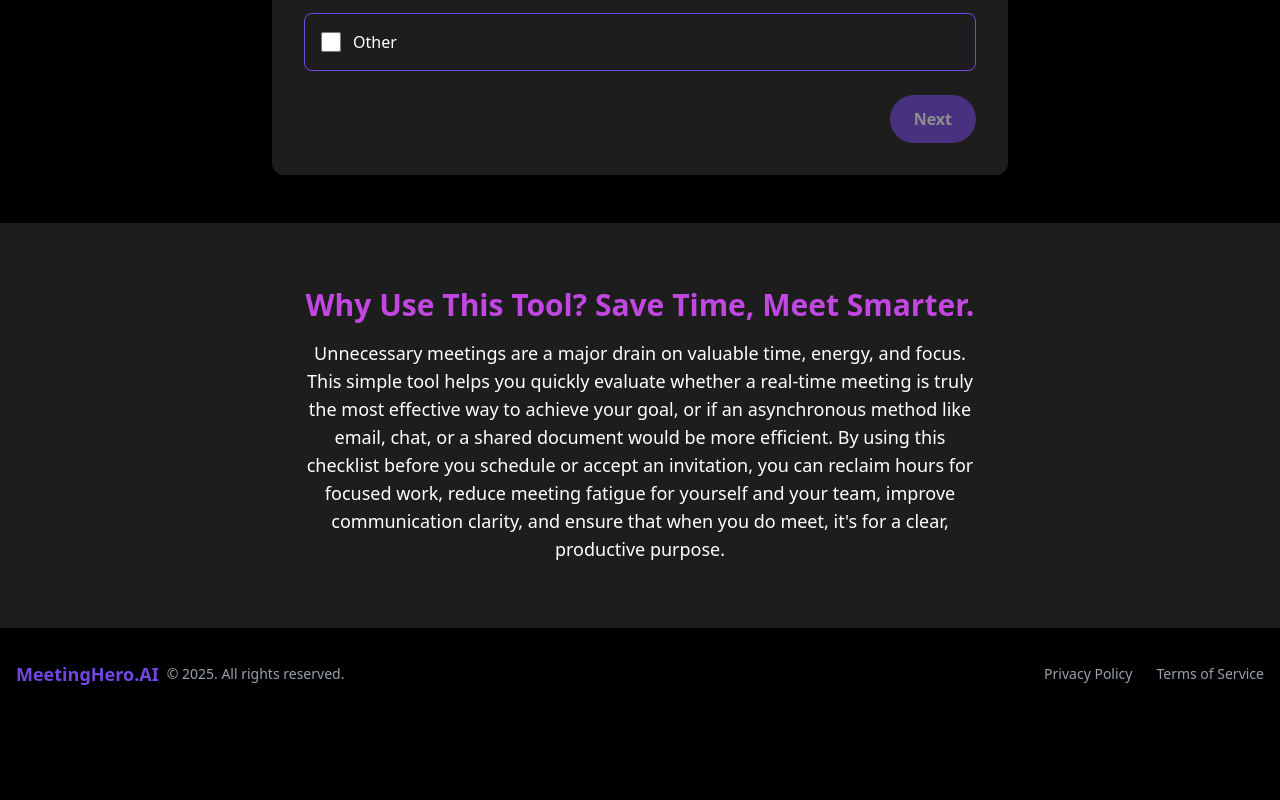
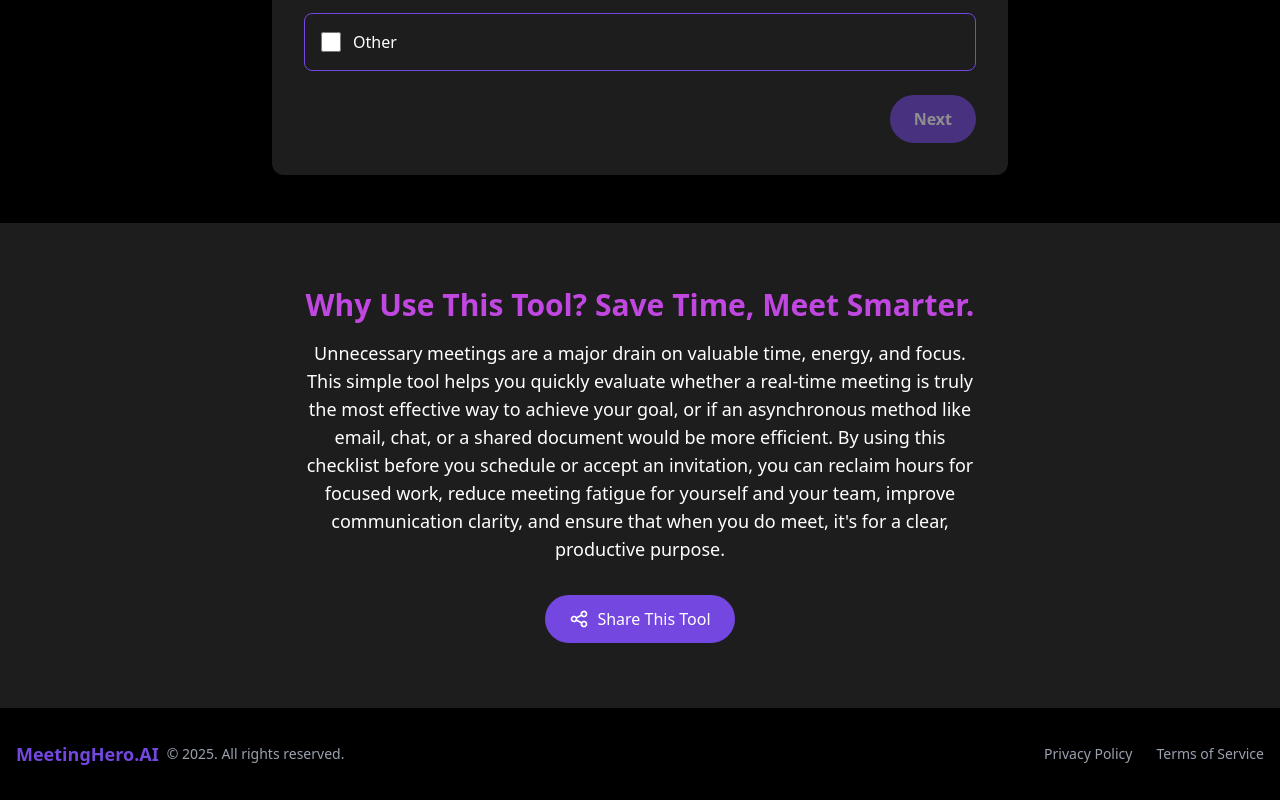
Before and after one commit to fadeenk/meetinghero.ai, a SvelteKit app: page /tools/should-this-be-a-meeting in a window 1280 px wide. Shown: the part 1196-1996 px from the top of the page. Before the commit the page ends 1916 px from the top, so only its background shows below. Built offline with nearby package versions, Linux system fonts and the light colour scheme.

Commit message:
Adds share functionality to meeting tool
Implements a share button using the Web Share API to allow users to easily share the meeting optimization tool.

If the Web Share API is not supported, falls back to copying the URL to the clipboard.

```diff
--- a/src/routes/tools/should-this-be-a-meeting/+page.svelte
+++ b/src/routes/tools/should-this-be-a-meeting/+page.svelte
@@ -1,6 +1,4 @@
 <script lang="ts">
-	import { onMount } from 'svelte';
-
 	// Types
 	type Goal = {
 		id: string;
@@ -442,6 +440,27 @@ Best,
 	function copyTemplate(content: string) {
 		navigator.clipboard.writeText(content);
 	}
+
+	// Share function using Web Share API
+	async function sharePage() {
+		const shareData = {
+			title: 'Should This Be A Meeting? | MeetingHero.AI',
+			text: 'I just used MeetingHero.AI\'s "Should This Be A Meeting?" tool to optimize my meeting strategy! Try it out:',
+			url: window.location.href
+		};
+
+		try {
+			if (navigator.share) {
+				await navigator.share(shareData);
+			} else {
+				// Fallback for browsers that don't support Web Share API
+				await navigator.clipboard.writeText(window.location.href);
+				alert('Link copied to clipboard!');
+			}
+		} catch (err) {
+			console.error('Error sharing:', err);
+		}
+	}
 </script>
 
 <div class="flex min-h-screen flex-col font-sans text-white" style="background: var(--color-bg);">
@@ -594,5 +613,23 @@ Best,
 			can reclaim hours for focused work, reduce meeting fatigue for yourself and your team, improve
 			communication clarity, and ensure that when you do meet, it's for a clear, productive purpose.
 		</p>
+
+		<!-- Share Section -->
+		<div class="mt-8">
+			<button
+				class="flex items-center gap-2 rounded-full bg-[var(--color-primary)] px-6 py-3 text-white transition-colors hover:bg-[var(--color-secondary)]"
+				onclick={sharePage}
+			>
+				<svg class="h-5 w-5" fill="none" stroke="currentColor" viewBox="0 0 24 24">
+					<path
+						stroke-linecap="round"
+						stroke-linejoin="round"
+						stroke-width="2"
+						d="M8.684 13.342C8.886 12.938 9 12.482 9 12c0-.482-.114-.938-.316-1.342m0 2.684a3 3 0 110-2.684m0 2.684l6.632 3.316m-6.632-6l6.632-3.316m0 0a3 3 0 105.367-2.684 3 3 0 00-5.367 2.684zm0 9.316a3 3 0 105.368 2.684 3 3 0 00-5.368-2.684z"
+					/>
+				</svg>
+				Share This Tool
+			</button>
+		</div>
 	</section>
 </div>
```
